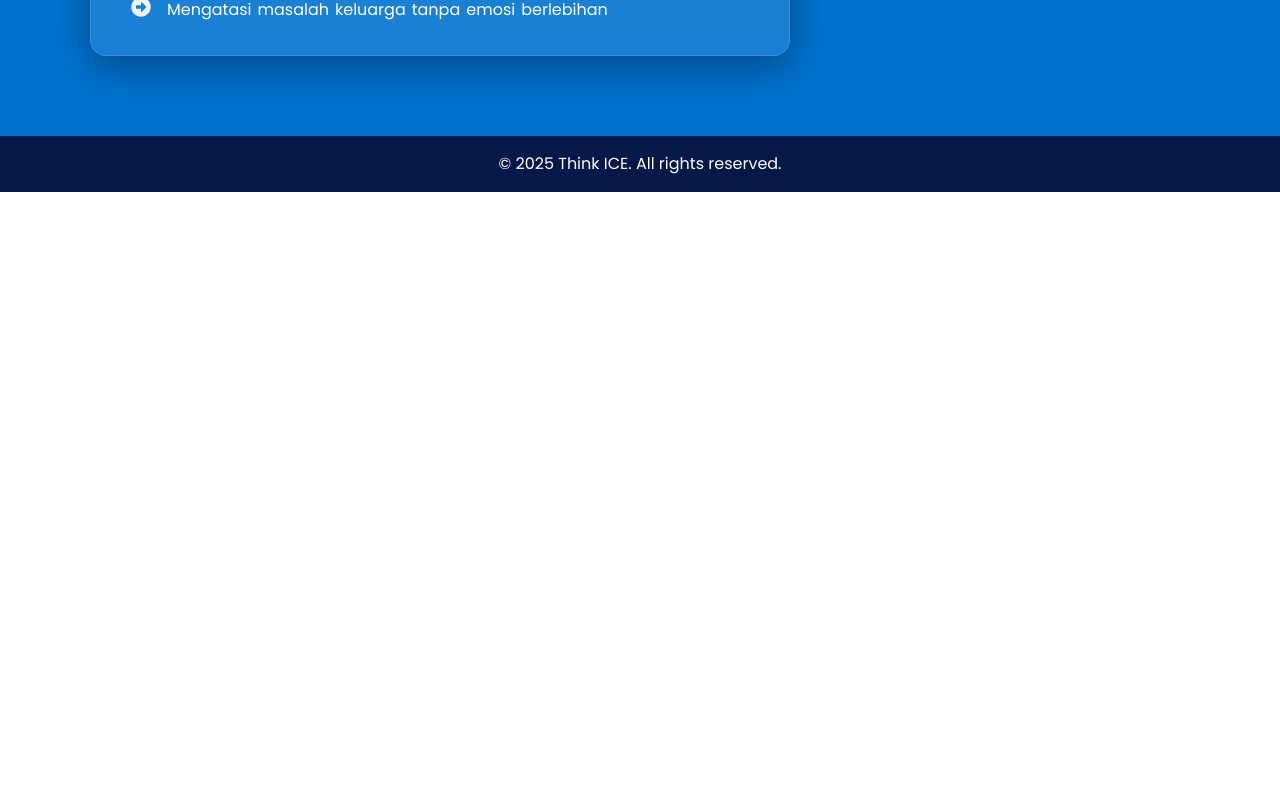
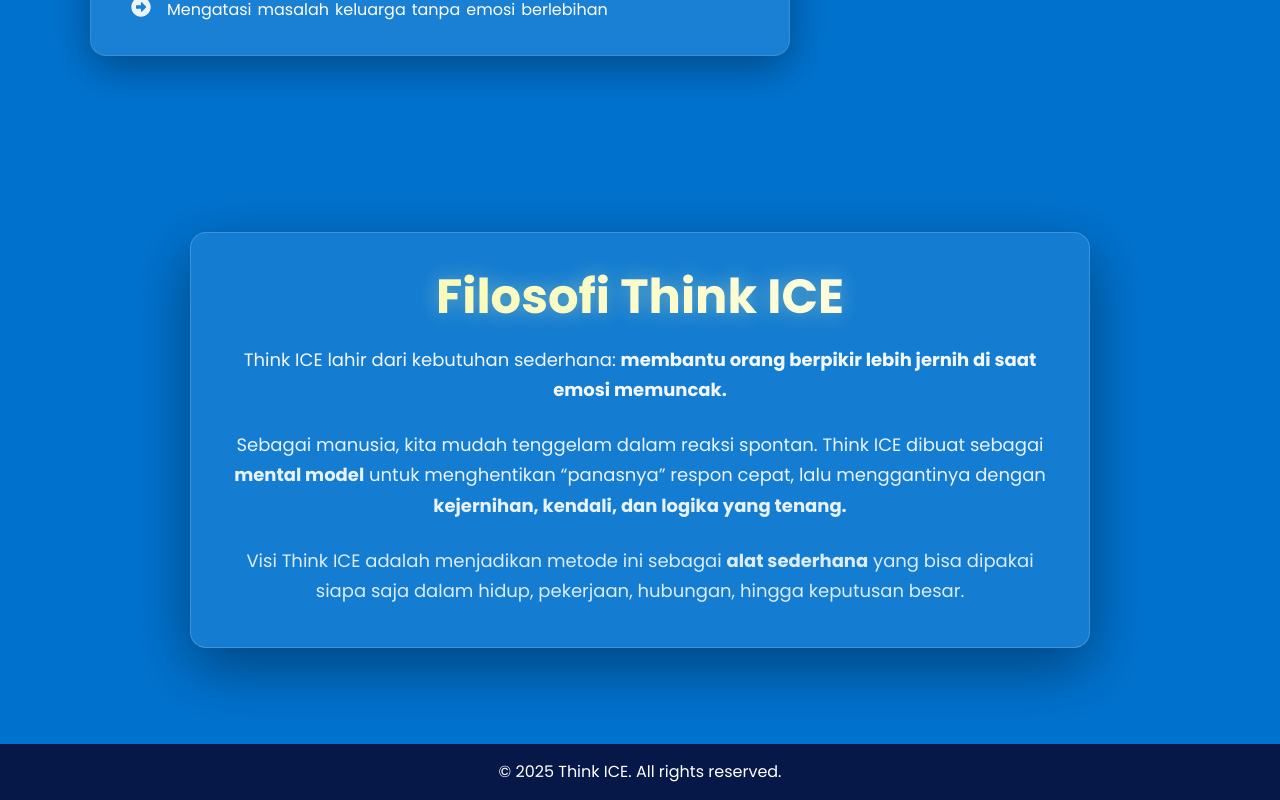
Before and after one commit to SammyBangun/think-ice, a React (Vite) app: page / in a window 1280 px wide. Shown: the part 2720-3520 px from the top of the page. Before the commit the page ends 2912 px from the top, so only its background shows below. Built offline with nearby package versions, Linux system fonts and the light colour scheme.

Commit message:
Make a third section about philosophy

```diff
--- a/src/components/SecondSection.jsx
+++ b/src/components/SecondSection.jsx
@@ -78,7 +78,7 @@ const slideRight = {
     },
 };
 
-export default function ThinkICESectionsPremium() {
+export default function SecondSection() {
     const theme = useTheme();
     const { thinkICE } = theme.colors;
 
--- /dev/null
+++ b/src/components/ThirdSection.jsx
@@ -0,0 +1,104 @@
+import { Box, Text, Heading, VStack, useTheme } from "@chakra-ui/react";
+import { motion } from "framer-motion";
+
+const MotionBox = motion(Box);
+
+const fadeUp = {
+    hidden: { opacity: 0, y: 40, filter: "blur(6px)" },
+    visible: {
+        opacity: 1,
+        y: 0,
+        filter: "blur(0px)",
+        transition: {
+            duration: 1,
+            ease: [0.16, 1, 0.3, 1],
+        },
+    },
+};
+
+export default function ThirdSection() {
+    const theme = useTheme();
+    const { thinkICE } = theme.colors;
+
+    return (
+        <Box
+            bg={thinkICE.cobaltBlue}
+            py={{ base: 16, md: 24 }}
+            px={{ base: 6, md: 12 }}
+            color="white"
+        >
+            <MotionBox
+                maxW="900px"
+                mx="auto"
+                textAlign="center"
+                variants={fadeUp}
+                initial="hidden"
+                whileInView="visible"
+                viewport={{ once: true, amount: 0.4 }}
+                p={10}
+                rounded="2xl"
+                bg="rgba(255, 255, 255, 0.08)"
+                backdropFilter="blur(14px)"
+                border="1px solid rgba(255,255,255,0.18)"
+                boxShadow="0 20px 60px rgba(0,0,0,0.4)"
+                position="relative"
+                overflow="hidden"
+            >
+                {/* Sweep Light Glow */}
+                <Box
+                    position="absolute"
+                    top="-40%"
+                    left="-20%"
+                    w="160%"
+                    h="180%"
+                    bg="linear-gradient(120deg, rgba(255,255,255,0.18), transparent)"
+                    transform="translateX(-120%)"
+                    animation="sweep 6s infinite ease-in-out"
+                    zIndex={0}
+                />
+
+                <Heading
+                    size="2xl"
+                    fontWeight="extrabold"
+                    bgGradient="linear(to-r, thinkICE.iceYellow, white)"
+                    bgClip="text"
+                    textShadow="0px 0px 20px rgba(249,249,167,0.4)"
+                    mb={6}
+                    position="relative"
+                    zIndex={2}
+                >
+                    Filosofi Think ICE
+                </Heading>
+
+                <VStack spacing={6} position="relative" zIndex={2}>
+                    <Text fontSize="lg" opacity={0.95} lineHeight="1.7">
+                        Think ICE lahir dari kebutuhan sederhana:{" "}
+                        <strong>membantu orang berpikir lebih jernih di saat emosi memuncak.</strong>
+                    </Text>
+
+                    <Text fontSize="lg" opacity={0.9} lineHeight="1.7">
+                        Sebagai manusia, kita mudah tenggelam dalam reaksi spontan.
+                        Think ICE dibuat sebagai <strong>mental model</strong> untuk
+                        menghentikan “panasnya” respon cepat, lalu menggantinya dengan{" "}
+                        <strong>kejernihan, kendali, dan logika yang tenang.</strong>
+                    </Text>
+
+                    <Text fontSize="lg" opacity={0.85} lineHeight="1.7">
+                        Visi Think ICE adalah menjadikan metode ini sebagai{" "}
+                        <strong>alat sederhana</strong> yang bisa dipakai siapa saja
+                        dalam hidup, pekerjaan, hubungan, hingga keputusan besar.
+                    </Text>
+                </VStack>
+            </MotionBox>
+
+            {/* Keyframe Animation */}
+            <style>{`
+                @keyframes sweep {
+                    0% { transform: translateX(-120%); }
+                    50% { transform: translateX(80%); }
+                    100% { transform: translateX(-120%); }
+                }
+            `}</style>
+        </Box>
+    );
+}
--- a/src/pages/Home.jsx
+++ b/src/pages/Home.jsx
@@ -5,6 +5,7 @@ import {
 import Jumbotron from "../components/Jumbotron";
 import FirstSection from "../components/FirstSection";
 import SecondSection from "../components/SecondSection";
+import ThirdSection from "../components/ThirdSection";
 import IceCube from "../components/Ice";
 
 function Home() {
@@ -14,6 +15,7 @@ function Home() {
             <FirstSection />
             <IceCube />
             <SecondSection />
+            <ThirdSection />
         </Box>
     );
 }
```
